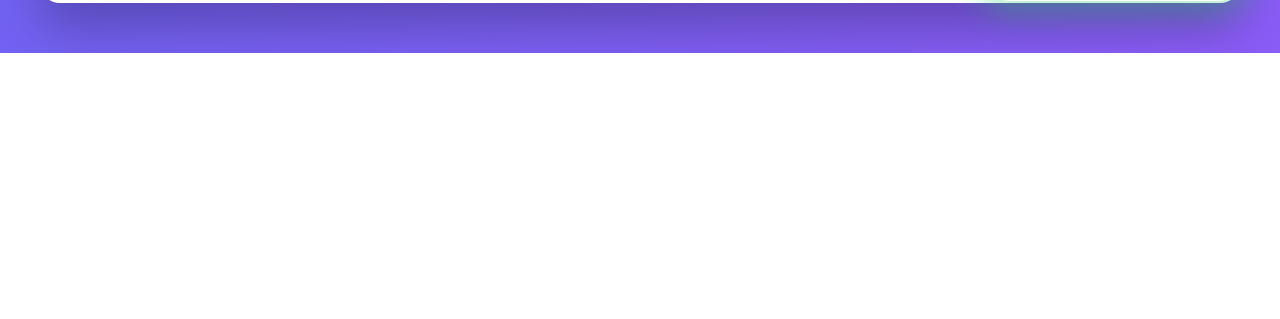
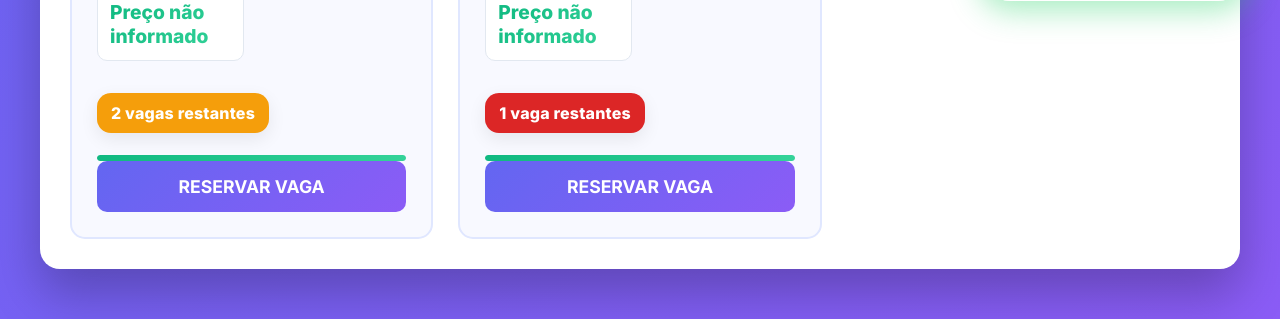
Before and after one commit to lucascapelli/Breathe-English, a website: page public/index.html in a window 1280 px wide. Shown: the part 769-1088 px from the top of the page. Before the commit the page ends 822 px from the top, so only its background shows below. Drawn offline with Linux system fonts and the light colour scheme; no server answers.

Commit message:
fix front modal incluindo preço com estilização via css

```diff
--- a/public/css/style.css
+++ b/public/css/style.css
@@ -693,3 +693,32 @@
     object-fit: cover;
     object-position: center 25%; /* Ajusta para focar mais no rosto */
 }
+
+/* Adicionar ao seu CSS existente */
+
+.preco-professor {
+    color: #10b981; /* Cor verde para destacar */
+    font-weight: 800;
+    font-size: 1.2rem;
+}
+
+/* Se quiser um destaque maior para o preço */
+.info-item:nth-child(5) .info-value {
+    background: linear-gradient(135deg, #10b981 0%, #34d399 100%);
+    -webkit-background-clip: text;
+    -webkit-text-fill-color: transparent;
+    background-clip: text;
+    font-weight: 800;
+}
+
+/* Ou se preferir um badge para o preço */
+.preco-badge {
+    display: inline-block;
+    background: linear-gradient(135deg, #10b981 0%, #34d399 100%);
+    color: white;
+    padding: 4px 8px;
+    border-radius: 6px;
+    font-weight: 700;
+    font-size: 0.9rem;
+    margin-left: 5px;
+}
--- a/public/js/script.js
+++ b/public/js/script.js
@@ -98,17 +98,42 @@
                          v.vagas_disponiveis === 1 ? 'vermelho' :
                          v.vagas_disponiveis <= 3 ? 'amarelo' : 'verde';
 
+        // Formatar preço se existir
+        const precoFormatado = v.preco ?
+            `R$ ${parseFloat(v.preco).toFixed(2).replace('.', ',')}` :
+            'Preço não informado';
+
         const card = document.createElement('div');
         card.className = `vaga-card ${status}`;
         card.innerHTML = `
-            <img src="${v.professor_foto}" alt="${v.professor}" class="professor-foto">
-            <h3>${v.titulo}</h3>
-            <p>${v.dias} • ${v.horario}</p>
-            <p><strong>${v.professor}</strong> • ${v.nivel}</p>
+            <img src="${v.professor_foto || '/img/default-prof.png'}" alt="${v.professor}" class="professor-foto">
+            <h3 class="vaga-titulo">${v.titulo}</h3>
+            <div class="vaga-info">
+                <div class="info-item">
+                    <div class="info-label">Dias</div>
+                    <div class="info-value">${v.dias}</div>
+                </div>
+                <div class="info-item">
+                    <div class="info-label">Horário</div>
+                    <div class="info-value">${v.horario}</div>
+                </div>
+                <div class="info-item">
+                    <div class="info-label">Professor</div>
+                    <div class="info-value">${v.professor}</div>
+                </div>
+                <div class="info-item">
+                    <div class="info-label">Nível</div>
+                    <div class="info-value">${v.nivel}</div>
+                </div>
+                <div class="info-item">
+                    <div class="info-label">Preço</div>
+                    <div class="info-value preco-professor">${precoFormatado}</div>
+                </div>
+            </div>
             <div class="vaga-restante-badge ${corBadge}">${v.vagas_disponiveis} ${v.vagas_disponiveis === 1 ? 'vaga' : 'vagas'} restantes</div>
             <div class="contador-bar"><div class="contador-fill ${status}" style="width:${pct}%"></div></div>
             <button class="vaga-button" ${v.vagas_disponiveis === 0 ? 'disabled' : ''}>
-                ${v.vagas_disponiveis === 0 ? 'ESGOTADO' : 'RESERVAR'}
+                ${v.vagas_disponiveis === 0 ? 'ESGOTADO' : 'RESERVAR VAGA'}
             </button>
         `;
         const btn = card.querySelector('.vaga-button');
```
